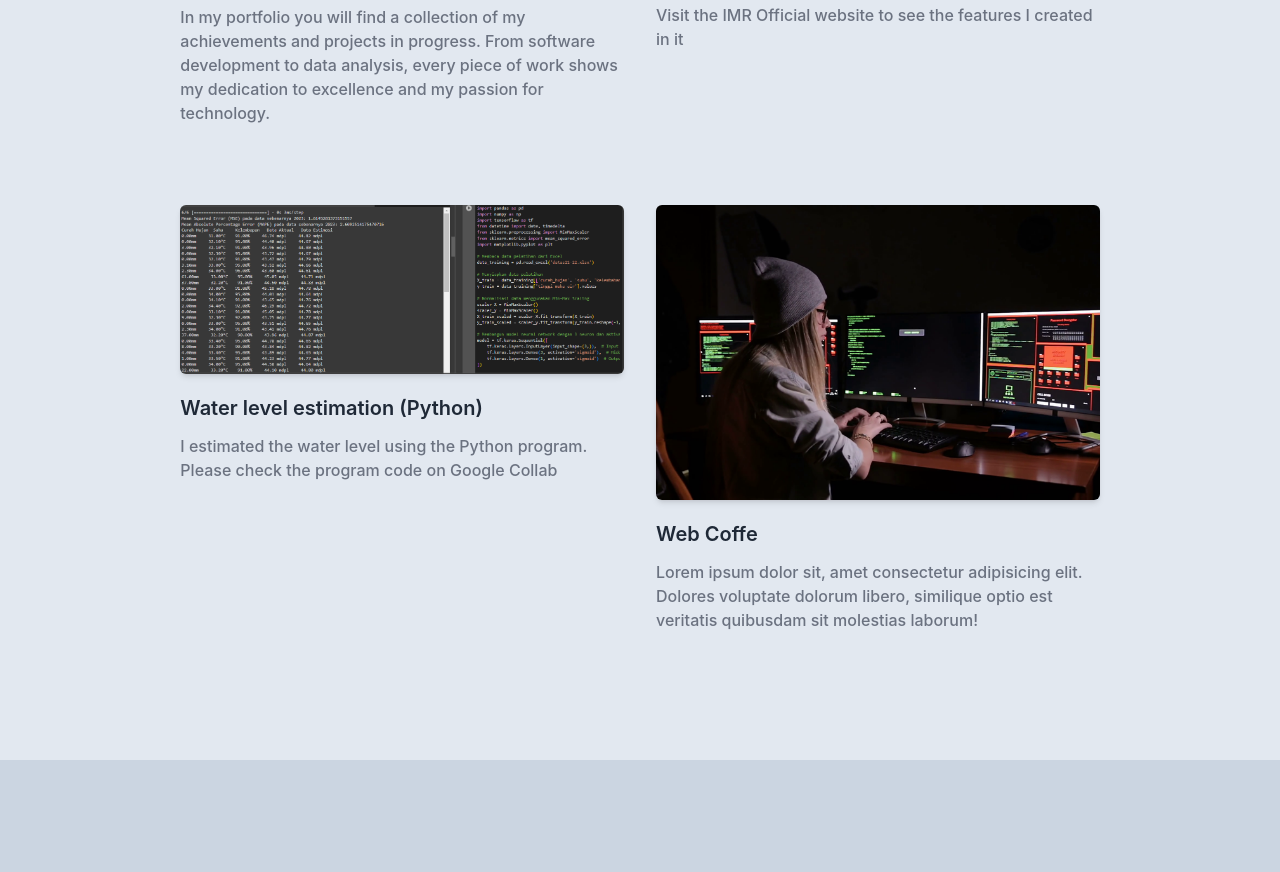
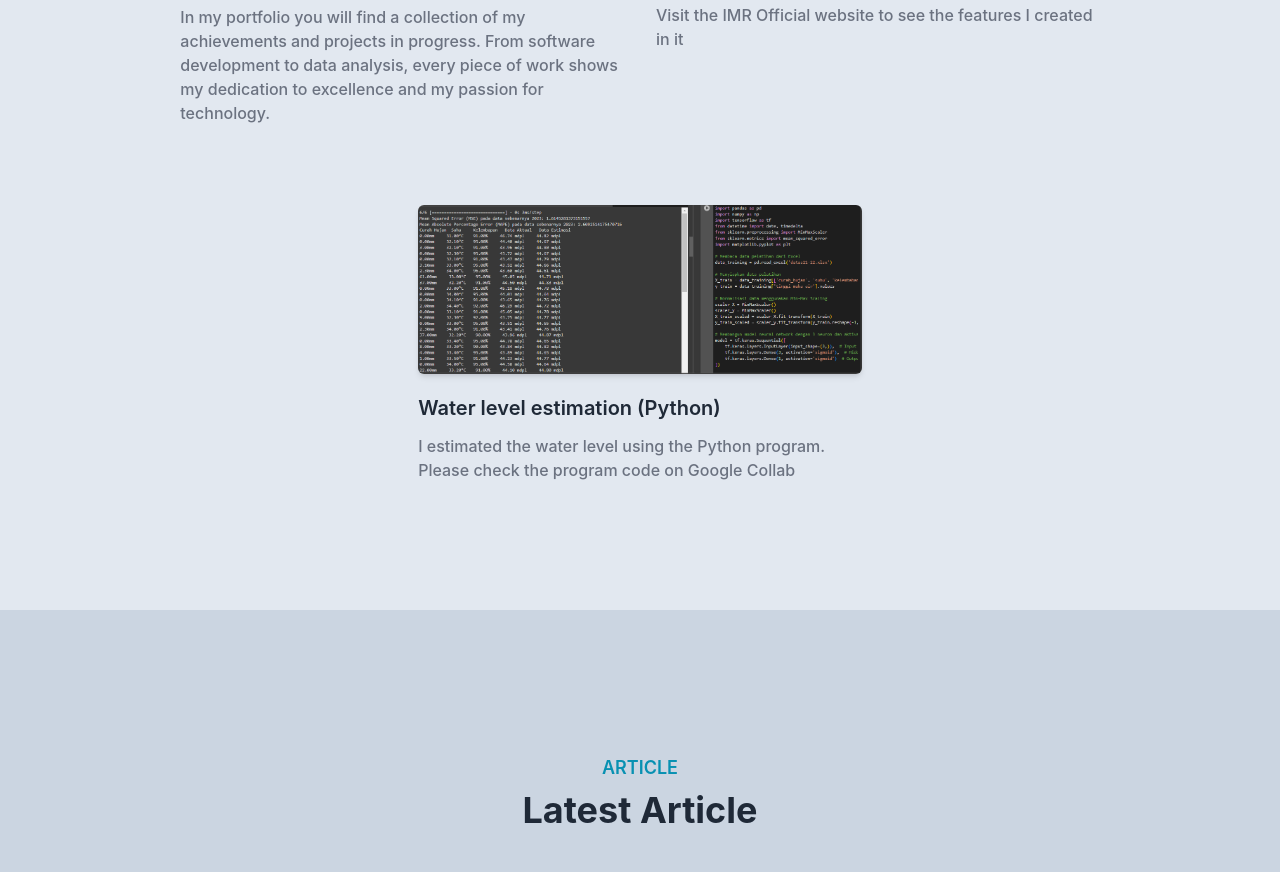
Before and after one commit to Farhanimr/Farhanimr.github.io, a website: page index.html in a window 1280 px wide. Shown: the part 2007-2879 px from the top of the page. Drawn offline with Linux system fonts and the light colour scheme.

Commit message:
Update index.html

```diff
--- a/index.html
+++ b/index.html
@@ -146,13 +146,6 @@ I have a strong interest in technology and would like to continue developing in
                     </div>
                     <h3 class="font-semibold text-xl text-dark mt-5 mb-3">Water level estimation (Python)</h3>
                     <p class="font-medium text-base text-secondary">I estimated the water level using the Python program. Please check the program code on Google Collab</p>
-                </div>
-                <div class="mb-12 p-4 md:w-1/2">
-                    <div class="rounded-md shadow-md overflow-hidden">
-                        <img src="src/img/4.png" alt="web portfolio" width="w-full"/>
-                    </div>
-                    <h3 class="font-semibold text-xl text-dark mt-5 mb-3">Web Coffe</h3>
-                    <p class="font-medium text-base text-secondary">Lorem ipsum dolor sit, amet consectetur adipisicing elit. Dolores voluptate dolorum libero, similique optio est veritatis quibusdam sit molestias laborum!</p>
                 </div>
             </div>
         </div>
```
